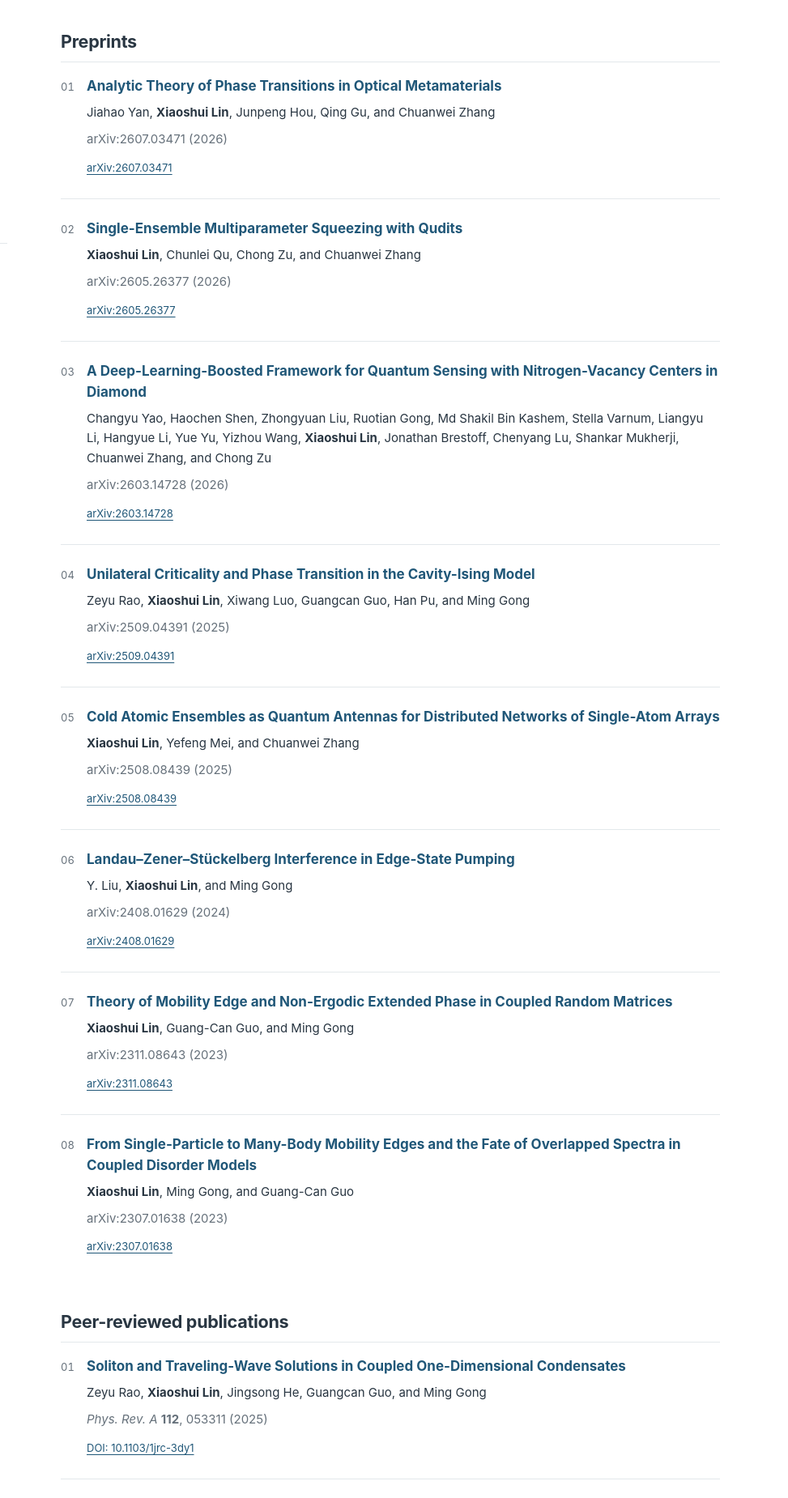
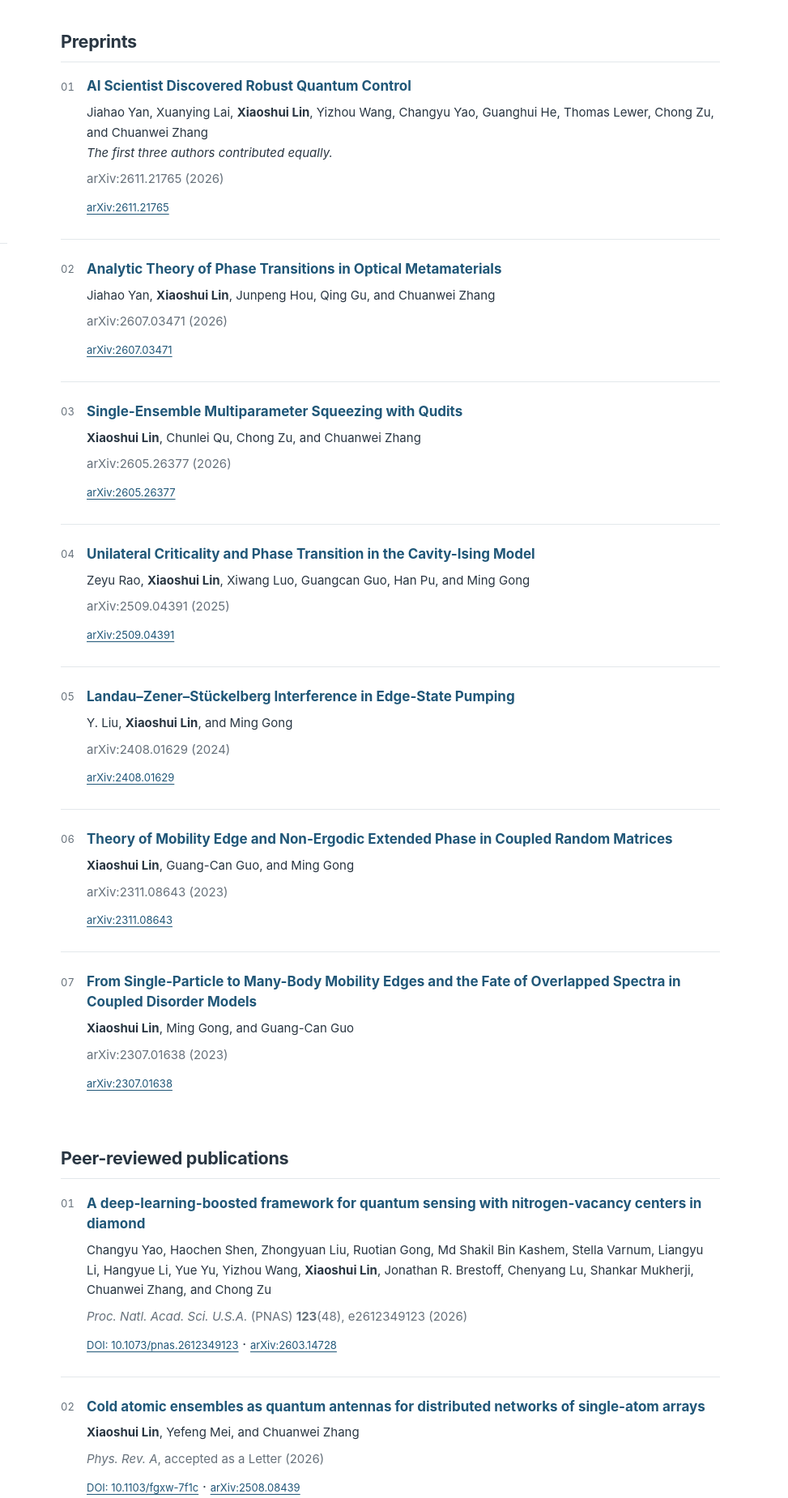
Before and after one commit to XiaoshuiLin/xiaoshuilin.github.io, a plain HTML site: page publications.html in a window 1280 px wide. Shown: the part 330-2180 px from the top of the page at 81% size, 307-1280 px from the left. Drawn offline with Linux system fonts and the light colour scheme.

Commit message:
Update PNAS and PRA records and add quantum control preprint

```diff
--- a/publications.html
+++ b/publications.html
@@ -39,6 +39,12 @@
     <p class="section-intro">Preprints and peer-reviewed papers. My name is highlighted in each author list.</p>
 <nav class="page-links" aria-label="Publication sections"><a href="#preprints">Preprints</a><a href="#peer-reviewed">Peer-reviewed publications</a><a href="https://scholar.google.com/citations?user=W6BlSQ0AAAAJ&amp;hl=en">Google Scholar</a></nav>
 <section aria-labelledby="preprints"><h2 id="preprints">Preprints</h2><ol class="publication-list">
+<li class="publication" id="arxiv-2611.21765">
+  <h3><a href="https://arxiv.org/abs/2611.21765">AI Scientist Discovered Robust Quantum Control</a></h3>
+  <p class="authors">Jiahao Yan, Xuanying Lai, <strong>Xiaoshui Lin</strong>, Yizhou Wang, Changyu Yao, Guanghui He, Thomas Lewer, Chong Zu, and Chuanwei Zhang<br><em>The first three authors contributed equally.</em></p>
+  <p class="venue">arXiv:2611.21765 (2026)</p>
+  <a class="paper-link" href="https://arxiv.org/abs/2611.21765">arXiv:2611.21765</a>
+</li>
 <li class="publication" id="arxiv-2607.03471">
   <h3><a href="https://arxiv.org/abs/2607.03471">Analytic Theory of Phase Transitions in Optical Metamaterials</a></h3>
   <p class="authors">Jiahao Yan, <strong>Xiaoshui Lin</strong>, Junpeng Hou, Qing Gu, and Chuanwei Zhang</p>
@@ -51,23 +57,11 @@
   <p class="venue">arXiv:2605.26377 (2026)</p>
   <a class="paper-link" href="https://arxiv.org/abs/2605.26377">arXiv:2605.26377</a>
 </li>
-<li class="publication" id="arxiv-2603.14728">
-  <h3><a href="https://arxiv.org/abs/2603.14728">A Deep-Learning-Boosted Framework for Quantum Sensing with Nitrogen-Vacancy Centers in Diamond</a></h3>
-  <p class="authors">Changyu Yao, Haochen Shen, Zhongyuan Liu, Ruotian Gong, Md Shakil Bin Kashem, Stella Varnum, Liangyu Li, Hangyue Li, Yue Yu, Yizhou Wang, <strong>Xiaoshui Lin</strong>, Jonathan Brestoff, Chenyang Lu, Shankar Mukherji, Chuanwei Zhang, and Chong Zu</p>
-  <p class="venue">arXiv:2603.14728 (2026)</p>
-  <a class="paper-link" href="https://arxiv.org/abs/2603.14728">arXiv:2603.14728</a>
-</li>
 <li class="publication" id="arxiv-2509.04391">
   <h3><a href="https://arxiv.org/abs/2509.04391">Unilateral Criticality and Phase Transition in the Cavity-Ising Model</a></h3>
   <p class="authors">Zeyu Rao, <strong>Xiaoshui Lin</strong>, Xiwang Luo, Guangcan Guo, Han Pu, and Ming Gong</p>
   <p class="venue">arXiv:2509.04391 (2025)</p>
   <a class="paper-link" href="https://arxiv.org/abs/2509.04391">arXiv:2509.04391</a>
-</li>
-<li class="publication" id="arxiv-2508.08439">
-  <h3><a href="https://arxiv.org/abs/2508.08439">Cold Atomic Ensembles as Quantum Antennas for Distributed Networks of Single-Atom Arrays</a></h3>
-  <p class="authors"><strong>Xiaoshui Lin</strong>, Yefeng Mei, and Chuanwei Zhang</p>
-  <p class="venue">arXiv:2508.08439 (2025)</p>
-  <a class="paper-link" href="https://arxiv.org/abs/2508.08439">arXiv:2508.08439</a>
 </li>
 <li class="publication" id="arxiv-2408.01629">
   <h3><a href="https://arxiv.org/abs/2408.01629">Landau–Zener–Stückelberg Interference in Edge-State Pumping</a></h3>
@@ -89,6 +83,18 @@
 </li>
 </ol></section>
 <section aria-labelledby="peer-reviewed"><h2 id="peer-reviewed">Peer-reviewed publications</h2><ol class="publication-list">
+<li class="publication" id="arxiv-2603.14728">
+  <h3><a href="https://doi.org/10.1073/pnas.2612349123">A deep-learning-boosted framework for quantum sensing with nitrogen-vacancy centers in diamond</a></h3>
+  <p class="authors">Changyu Yao, Haochen Shen, Zhongyuan Liu, Ruotian Gong, Md Shakil Bin Kashem, Stella Varnum, Liangyu Li, Hangyue Li, Yue Yu, Yizhou Wang, <strong>Xiaoshui Lin</strong>, Jonathan R. Brestoff, Chenyang Lu, Shankar Mukherji, Chuanwei Zhang, and Chong Zu</p>
+  <p class="venue"><i>Proc. Natl. Acad. Sci. U.S.A.</i> (PNAS) <strong>123</strong>(48), e2612349123 (2026)</p>
+  <a class="paper-link" href="https://doi.org/10.1073/pnas.2612349123">DOI: 10.1073/pnas.2612349123</a> · <a class="paper-link" href="https://arxiv.org/abs/2603.14728">arXiv:2603.14728</a>
+</li>
+<li class="publication" id="arxiv-2508.08439">
+  <h3><a href="https://doi.org/10.1103/fgxw-7f1c">Cold atomic ensembles as quantum antennas for distributed networks of single-atom arrays</a></h3>
+  <p class="authors"><strong>Xiaoshui Lin</strong>, Yefeng Mei, and Chuanwei Zhang</p>
+  <p class="venue"><i>Phys. Rev. A</i>, accepted as a Letter (2026)</p>
+  <a class="paper-link" href="https://doi.org/10.1103/fgxw-7f1c">DOI: 10.1103/fgxw-7f1c</a> · <a class="paper-link" href="https://arxiv.org/abs/2508.08439">arXiv:2508.08439</a>
+</li>
 <li class="publication" id="doi-1jrc-3dy1">
   <h3><a href="https://doi.org/10.1103/1jrc-3dy1">Soliton and Traveling-Wave Solutions in Coupled One-Dimensional Condensates</a></h3>
   <p class="authors">Zeyu Rao, <strong>Xiaoshui Lin</strong>, Jingsong He, Guangcan Guo, and Ming Gong</p>
```
Also changed, not shown: index.html (+7 -0 lines), research.html (+2 -2 lines).
